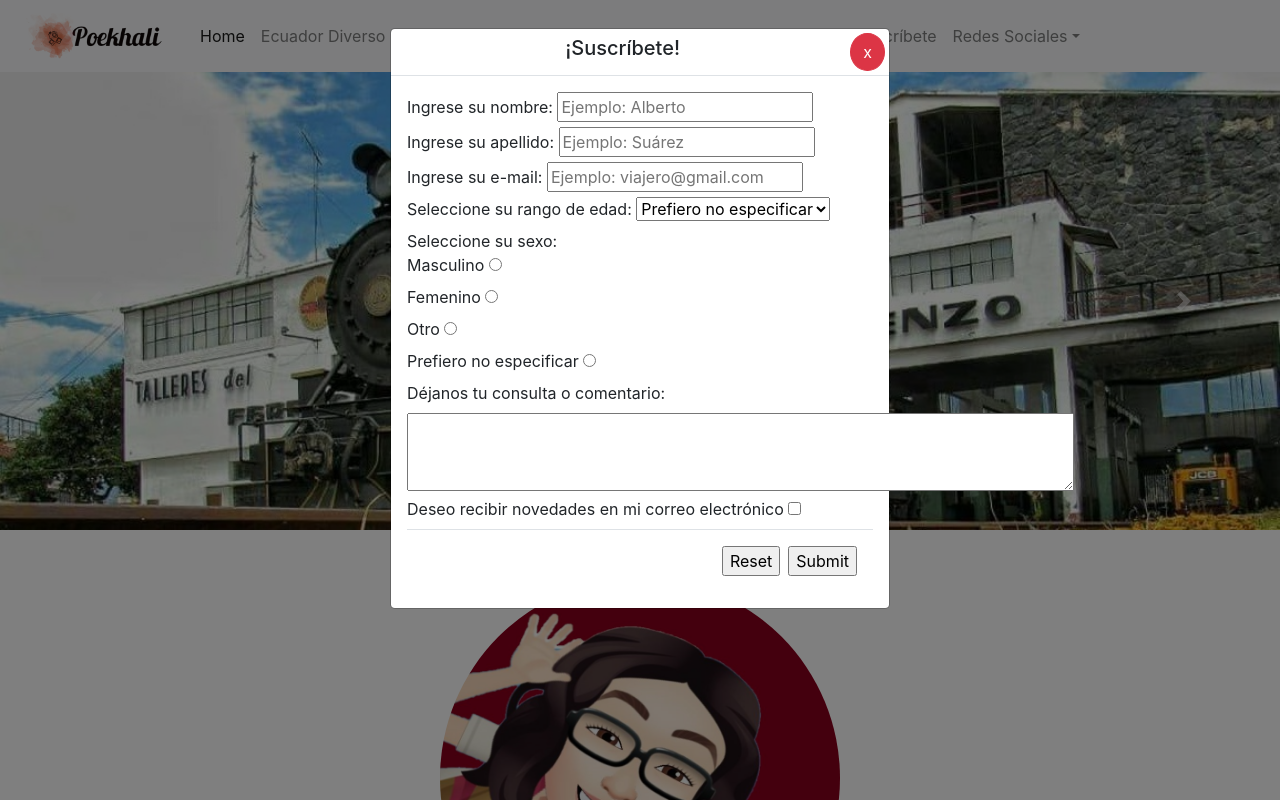
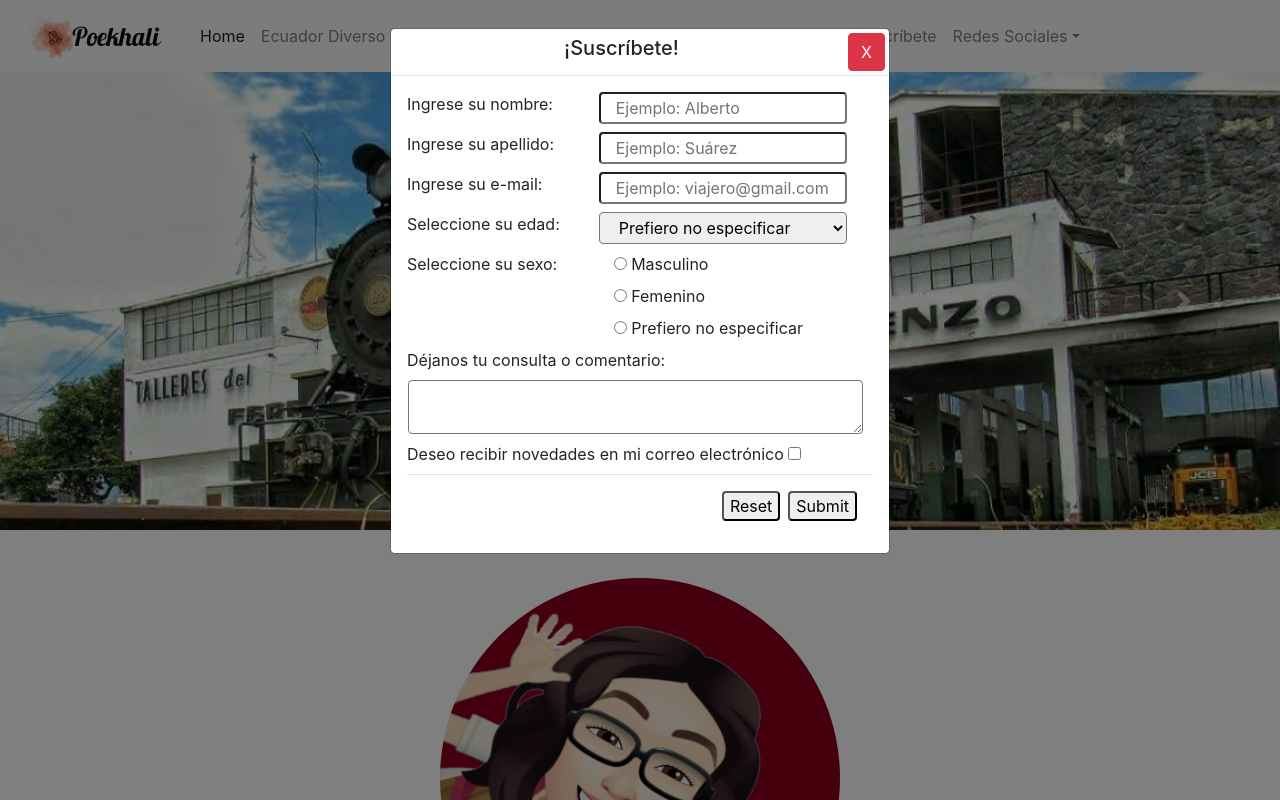
Before and after one commit to rdts95/Proyecto_Toapanta, a website: page index.html in a window 1280 px wide. Both pictures are taken after a click on the button "Suscríbete". Shown: the top 800 px of the page. Drawn offline with nearby package versions, Linux system fonts and the light colour scheme; files that its build step writes are made by us from their sources.

Commit message:
Modifiqué el modal con bootstrap

```diff
--- a/index.html
+++ b/index.html
@@ -102,8 +102,7 @@
         <article class="col-lg-9 col-sm-8 col-12 row">
             <span class="col-lg-2 col-md-12 text-center">Contacto:</span>
             <span class="col-lg-10 col-md-12 text-center text-lg-left">Teléfono: +593 98 763 8141</span>
-            <span class="col-lg-2"></span>
-            <span class="col-lg-10 col-md-12 text-center text-lg-left">E-mail: arq.elizabeth.toapanta@yandex.ru</span>
+            <span class="col-lg-10 offset-lg-2 col-md-12 text-center text-lg-left">E-mail: arq.elizabeth.toapanta@yandex.ru</span>
         </article>
         <article class="col-lg-3 col-sm-4 col-12 row">
             <span class="col-lg-8 text-center">¡Sígueme en redes sociales!</span>
@@ -117,26 +116,26 @@
             <div class="modal-content">
                 <div class="modal-header p-1">
                     <h5 class="modal-title mx-auto">¡Suscríbete!</h5>
-                    <button type="button" class="btn btn-danger rounded-circle" data-dismiss="modal" value="close"><span>x</span>
+                    <button type="button" class="btn btn-danger rounded" data-dismiss="modal" value="close"><span>X</span>
                     </button>
                 </div>
-                <div class="modal-body">
+                <div class="modal-body rounded">
                     <form action="">
-                        <div>
-                            <label for="name">Ingrese su nombre:</label>
-                            <input type="text" name="name" id="name" placeholder="Ejemplo: Alberto">
+                        <div class="row">
+                            <label for="name" class="col-5">Ingrese su nombre:</label>
+                            <input class="col-6 rounded" type="text" name="name" id="name" placeholder="Ejemplo: Alberto">
                         </div>
-                        <div>
-                            <label for="apellido">Ingrese su apellido:</label>
-                            <input type="text" name="apellido" id="apellido" placeholder="Ejemplo: Suárez">
+                        <div class="row pt-2">
+                            <label for="apellido" class="col-5">Ingrese su apellido:</label>
+                            <input class="col-6 rounded" type="text" name="apellido" id="apellido" placeholder="Ejemplo: Suárez">
                         </div>
-                        <div>
-                            <label for="email">Ingrese su e-mail:</label>
-                            <input type="email" name="email" id="email" placeholder="Ejemplo: viajero@gmail.com">
+                        <div class="row pt-2">
+                            <label for="email" class="col-5">Ingrese su e-mail:</label>
+                            <input class="col-6 rounded" type="email" name="email" id="email" placeholder="Ejemplo: viajero@gmail.com">
                         </div>
-                        <div>
-                            <label for="edad">Seleccione su rango de edad:</label>
-                            <select name="edad">
+                        <div class="row pt-2">
+                            <label class="col-5" for="edad">Seleccione su edad:</label>
+                            <select class="col-6 rounded" name="edad">
                                 <option value="e1">Prefiero no especificar</option>
                                 <option value="e2">Menos de 15 años</option>
                                 <option value="e3">15-18 años</option>
@@ -147,36 +146,32 @@
                                 <option value="e8">Más de 50 años</option>
                             </select>
                         </div>
-                        <div>
-                            <span>Seleccione su sexo:</span>
-                            <div>
+                        <div class="row pt-2">
+                            <span class="col-5">Seleccione su sexo:</span>
+                            <div class="col-7">
+                                <input type="radio" name="sexo" value="masculino"/>
                                 <label for="sexo">Masculino</label>
-                                <input type="radio" name="sexo" value="masculino"/>
                             </div>
-                            <div>
+                            <div class="col-7 offset-5">
+                                <input type="radio" name="sexo" value="femenino"/>
                                 <label for="sexo">Femenino</label>
-                                <input type="radio" name="sexo" value="femenino"/>
                             </div>
-                            <div>
-                                <label for="sexo">Otro</label>
-                                <input type="radio" name="sexo" value="otro"/>
-                            </div>
-                            <div>
+                            <div class="col-7 offset-5">
+                                <input type="radio" name="sexo" value="no-especificar"/>
                                 <label for="sexo">Prefiero no especificar</label>
-                                <input type="radio" name="sexo" value="no-especificar"/>
                             </div>
                         </div>
-                        <div>
-                            <label for="consulta">Déjanos tu consulta o comentario:</label>
-                            <textarea name="consulta" id="consu" cols="63" rows="3"></textarea>
+                        <div class="row">
+                            <label class="col-12" for="consulta">Déjanos tu consulta o comentario:</label>
+                            <textarea class="col-11 ml-3 rounded" name="consulta" id="consu"></textarea>
                         </div>
-                        <div>
+                        <div class="pt-2">
                             <label for="suscripcion">Deseo recibir novedades en mi correo electrónico</label>
                             <input type="checkbox" name="suscripcion" value="1"/>
                         </div>
                         <div class="modal-footer">
-                            <input type="reset" name="" id="">
-                            <input type="submit" name="" id="">
+                            <input class="rounded" type="reset" name="" id="">
+                            <input class="rounded" type="submit" name="" id="">
                         </div>
                     </form>
                 </div>
```
Also changed, not shown: pages/extranjero.html (+4 -4 lines), pages/rusia.html (+1 -1 lines).
